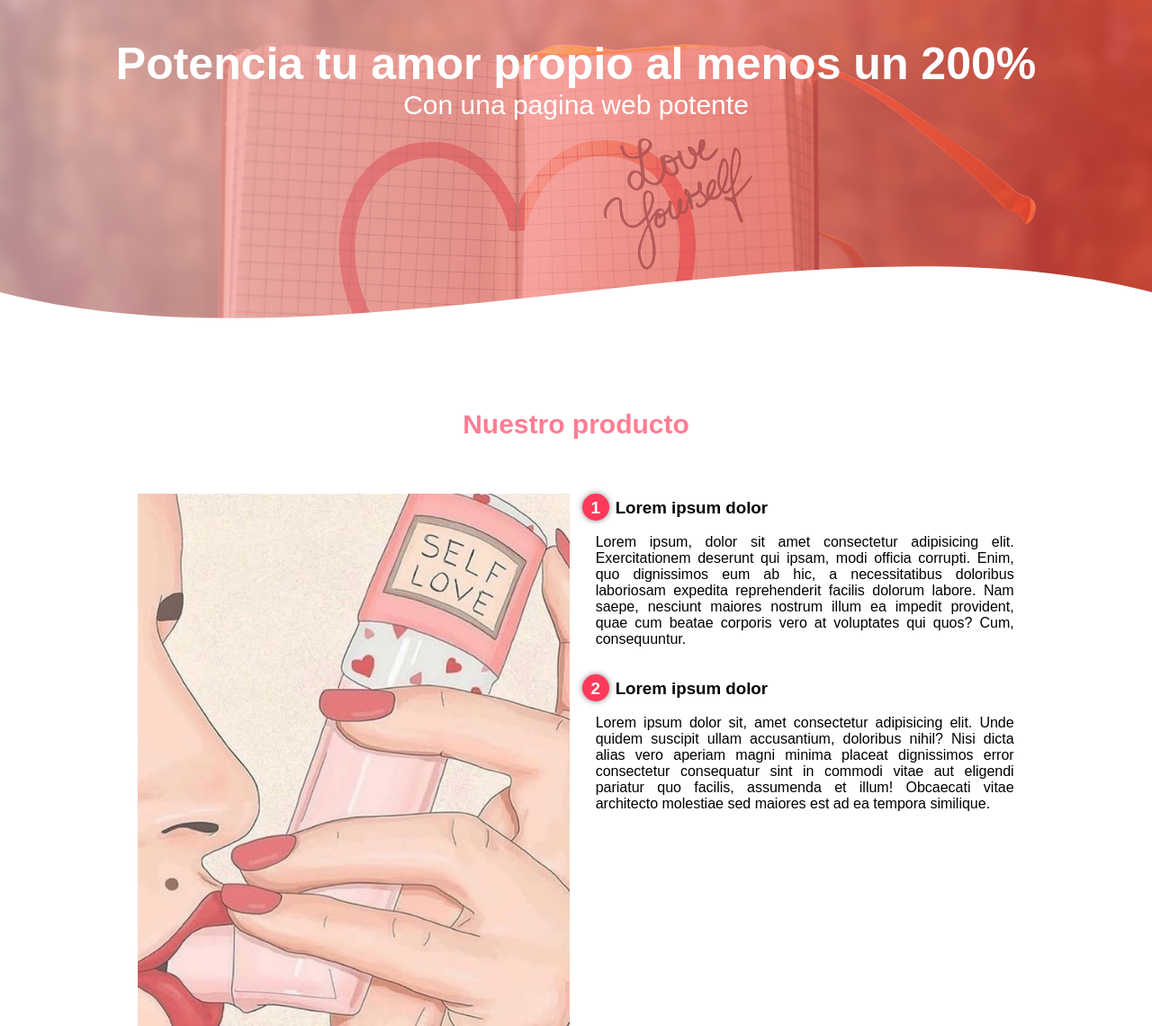
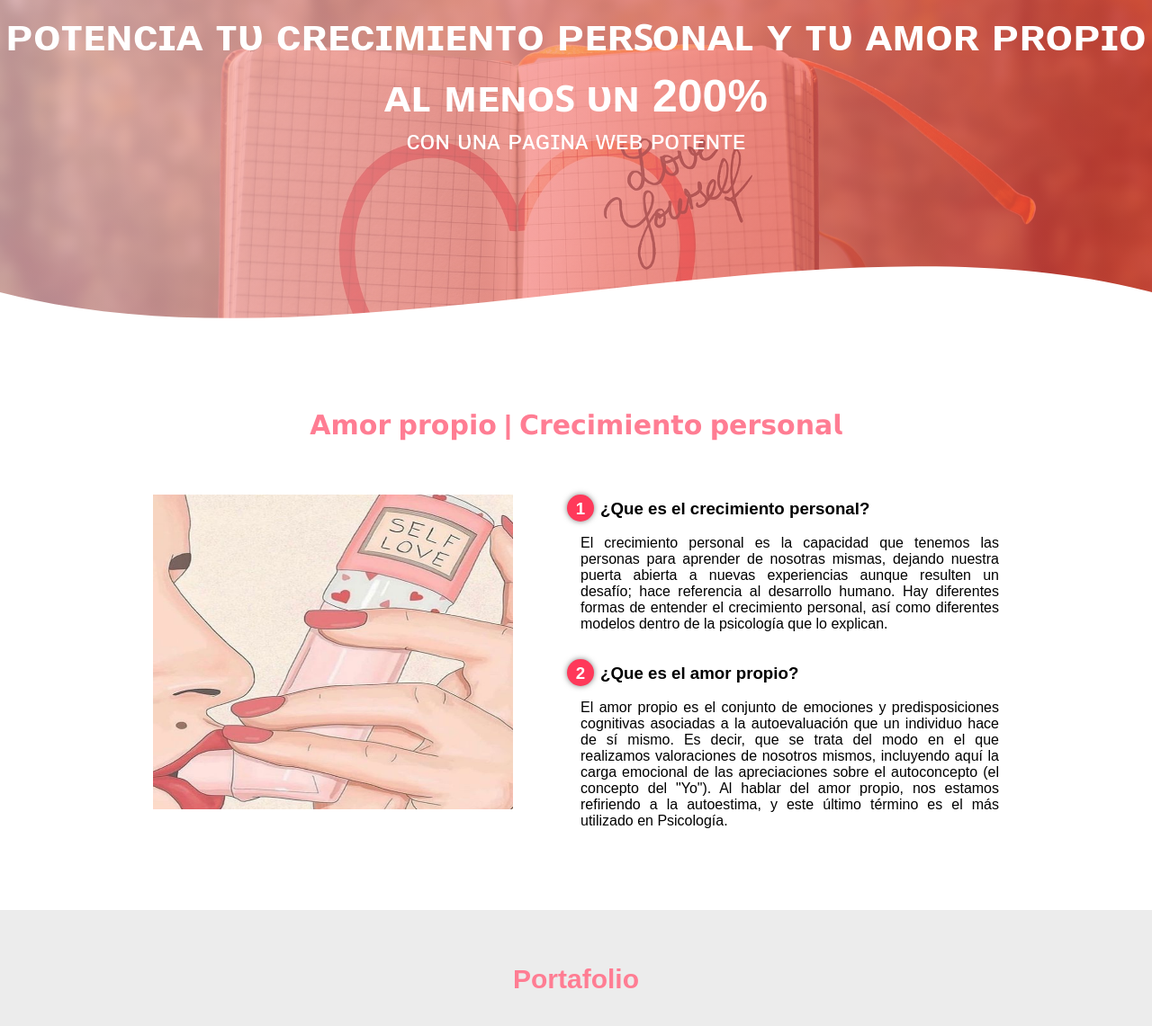
Before and after one commit to Yenny2210/pagina-web-1, a plain HTML site: page index.html in a window 1280 px wide. Shown: the part 175-1316 px from the top of the page at 90% size. Drawn offline with Linux system fonts and the light colour scheme.

Commit message:
actualizando mi pagina uwu

```diff
--- a/css/estilos.css
+++ b/css/estilos.css
@@ -90,7 +90,8 @@ main .sobrenosotros {
 }
 
 .imagen-sobrenosotros {
-    width: 48%;
+    width: 400px;
+    height: 350px;
 }
 
 .sobrenosotros .contenido-textos {
--- a/index.html
+++ b/index.html
@@ -20,8 +20,8 @@
             <a href="#">Contacto</a>
         </nav>
         <section class="textos-header">
-            <h1>Potencia tu amor propio al menos un 200%</h1>
-            <h2>Con una pagina web potente</h2>
+            <h1>ᴘᴏᴛᴇɴᴄɪᴀ ᴛᴜ ᴄʀᴇᴄɪᴍɪᴇɴᴛᴏ ᴘᴇʀꜱᴏɴᴀʟ ʏ ᴛᴜ ᴀᴍᴏʀ ᴘʀᴏᴘɪᴏ ᴀʟ ᴍᴇɴᴏꜱ ᴜɴ 200%</h1>
+            <h2>ᴄᴏɴ ᴜɴᴀ ᴘᴀɢɪɴᴀ ᴡᴇʙ ᴘᴏᴛᴇɴᴛᴇ</h2>
         </section>
         <!-- efecto ola de mar -->
         <div class="wave" style="height: 150px; overflow: hidden;"><svg viewBox="0 0 500 150" preserveAspectRatio="none"
@@ -32,15 +32,15 @@
     </header>
     <main>
         <section class="contenedor sobrenosotros">
-            <h2 class="titulo">Nuestro producto</h2>
+            <h2 class="titulo">𝗔𝗺𝗼𝗿 𝗽𝗿𝗼𝗽𝗶𝗼 | 𝗖𝗿𝗲𝗰𝗶𝗺𝗶𝗲𝗻𝘁𝗼 𝗽𝗲𝗿𝘀𝗼𝗻𝗮𝗹</h2>
             <div class="contenedor-sobrenosotros">
-                <img src="img/ilustracion-amorpropio1.jpg" alt="" class="imagen-sobrenosotros">
+                <img src="img/ilustracion-amorpropio1.jpg" alt="" class="imagen-sobrenosotros"> <br>
                 <div class="contenido-textos">
-                    <h3><span>1</span>Lorem ipsum dolor</h3>
-                    <p>Lorem ipsum, dolor sit amet consectetur adipisicing elit. Exercitationem deserunt qui ipsam, modi officia corrupti. Enim, quo dignissimos eum ab hic, a necessitatibus doloribus laboriosam expedita reprehenderit facilis dolorum labore. Nam saepe, nesciunt maiores nostrum illum ea impedit provident, quae cum beatae corporis vero at voluptates qui quos? Cum, consequuntur.</p>
+                    <h3><span>1</span>¿Que es el crecimiento personal?</h3>
+                    <p>El crecimiento personal es la capacidad que tenemos las personas para aprender de nosotras mismas, dejando nuestra puerta abierta a nuevas experiencias aunque resulten un desafío; hace referencia al desarrollo humano. Hay diferentes formas de entender el crecimiento personal, así como diferentes modelos dentro de la psicología que lo explican.</p>
 
-                    <h3><span>2</span>Lorem ipsum dolor</h3>
-                    <p>Lorem ipsum dolor sit, amet consectetur adipisicing elit. Unde quidem suscipit ullam accusantium, doloribus nihil? Nisi dicta alias vero aperiam magni minima placeat dignissimos error consectetur consequatur sint in commodi vitae aut eligendi pariatur quo facilis, assumenda et illum! Obcaecati vitae architecto molestiae sed maiores est ad ea tempora similique.</p>
+                    <h3><span>2</span>¿Que es el amor propio?</h3>
+                    <p>El amor propio es el conjunto de emociones y predisposiciones cognitivas asociadas a la autoevaluación que un individuo hace de sí mismo. Es decir, que se trata del modo en el que realizamos valoraciones de nosotros mismos, incluyendo aquí la carga emocional de las apreciaciones sobre el autoconcepto (el concepto del "Yo"). Al hablar del amor propio, nos estamos refiriendo a la autoestima, y este último término es el más utilizado en Psicología.</p>
                 </div>
             </div>
         </section>
```
